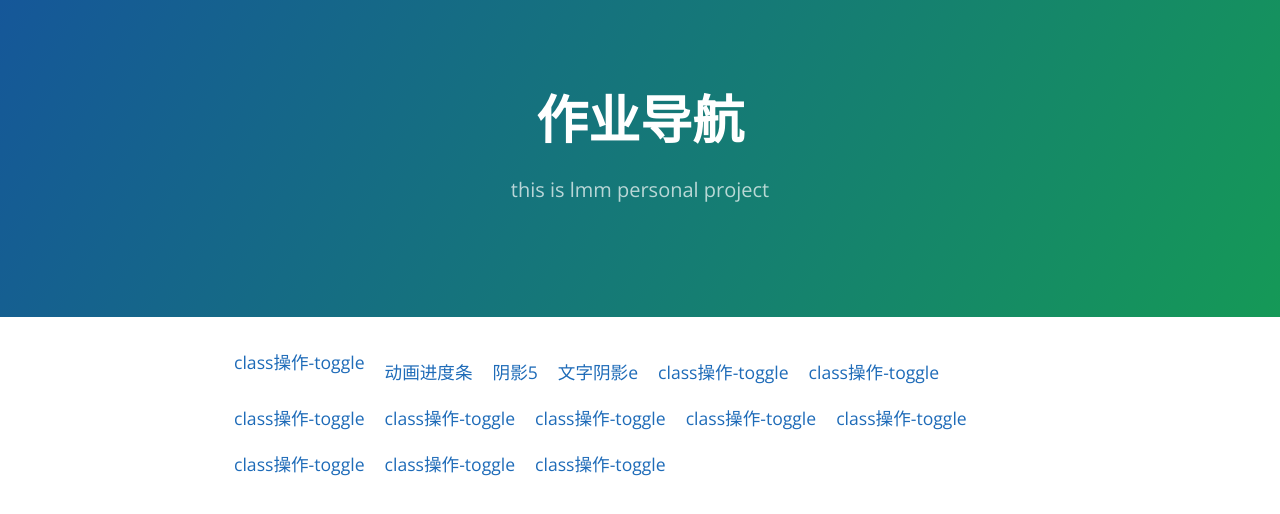
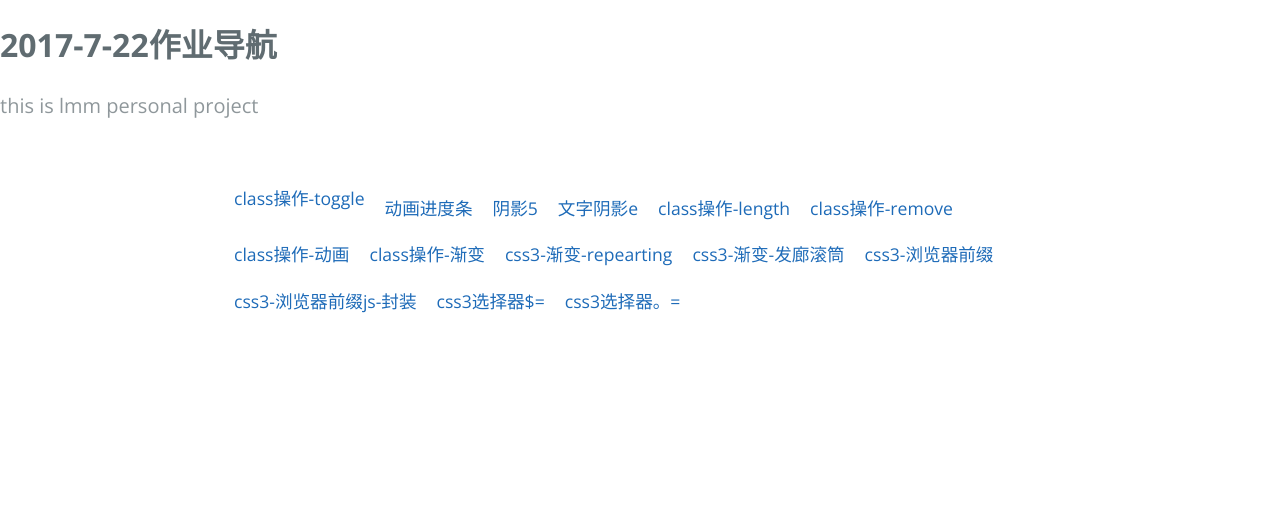
Before and after one commit to limengmengops/mm920906.github.com, a plain HTML site: page index.html in a window 1280 px wide. Drawn offline with nearby package versions, Linux system fonts and the light colour scheme.

Commit message:
update index.html

```diff
--- a/index.html
+++ b/index.html
@@ -13,8 +13,8 @@
   	a{margin:10px; float:left;}
   </style>
   <body>
-    <section class="page-header">
-      <h1 class="project-name">作业导航</h1>
+    <section>
+      <h1>2017-7-22作业导航</h1>
       <h2 class="project-tagline">this is lmm personal project</h2>
     </section>
     <section class="main-content">
@@ -23,16 +23,16 @@
         	<a href="homework0722/homework/动画进度条.html">动画进度条</a>
         	<a href="homework0722/阴影5.html">阴影5</a>
         	<a href="homework0722/文字阴影2.html">文字阴影e</a>
-        	<a href="homework0722/classs操作-length2.html">class操作-toggle</a>
-        	<a href="homework0722/classs操作-remove.html">class操作-toggle</a>
-        	<a href="homework0722/css3-动画.html">class操作-toggle</a>
-        	<a href="homework0722/css3-渐变9.html">class操作-toggle</a>
-        	<a href="homework0722/css3-渐变-repearting-linear.html">class操作-toggle</a>
-        	<a href="homework0722/css3-渐变-发廊滚筒2.html">class操作-toggle</a>
-        	<a href="homework0722/css3-浏览器前缀6.html">class操作-toggle</a>
-        	<a href="homework0722/css3-浏览器前缀js-封装.html">class操作-toggle</a>
-        	<a href="homework0722/css3选择器$=.html">class操作-toggle</a>
-        	<a href="homework0722/css3选择器.html">class操作-toggle</a>
+        	<a href="homework0722/classs操作-length2.html">class操作-length</a>
+        	<a href="homework0722/classs操作-remove.html">class操作-remove</a>
+        	<a href="homework0722/css3-动画.html">class操作-动画</a>
+        	<a href="homework0722/css3-渐变9.html">class操作-渐变</a>
+        	<a href="homework0722/css3-渐变-repearting-linear.html">css3-渐变-repearting</a>
+        	<a href="homework0722/css3-渐变-发廊滚筒2.html">css3-渐变-发廊滚筒</a>
+        	<a href="homework0722/css3-浏览器前缀6.html">css3-浏览器前缀</a>
+        	<a href="homework0722/css3-浏览器前缀js-封装.html">css3-浏览器前缀js-封装</a>
+        	<a href="homework0722/css3选择器$=.html">css3选择器$=</a>
+        	<a href="homework0722/css3选择器.html">css3选择器。=</a>
         </div>
     </section>
   </body>
```
